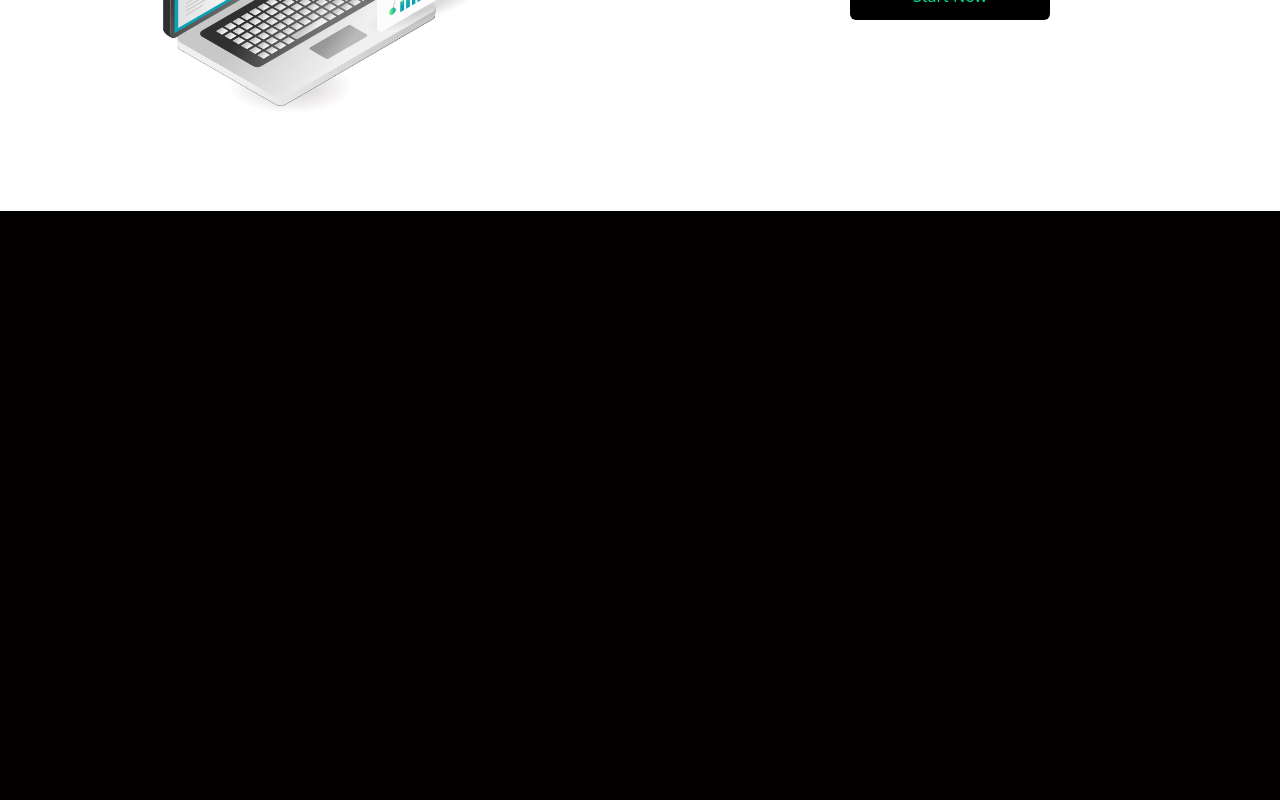
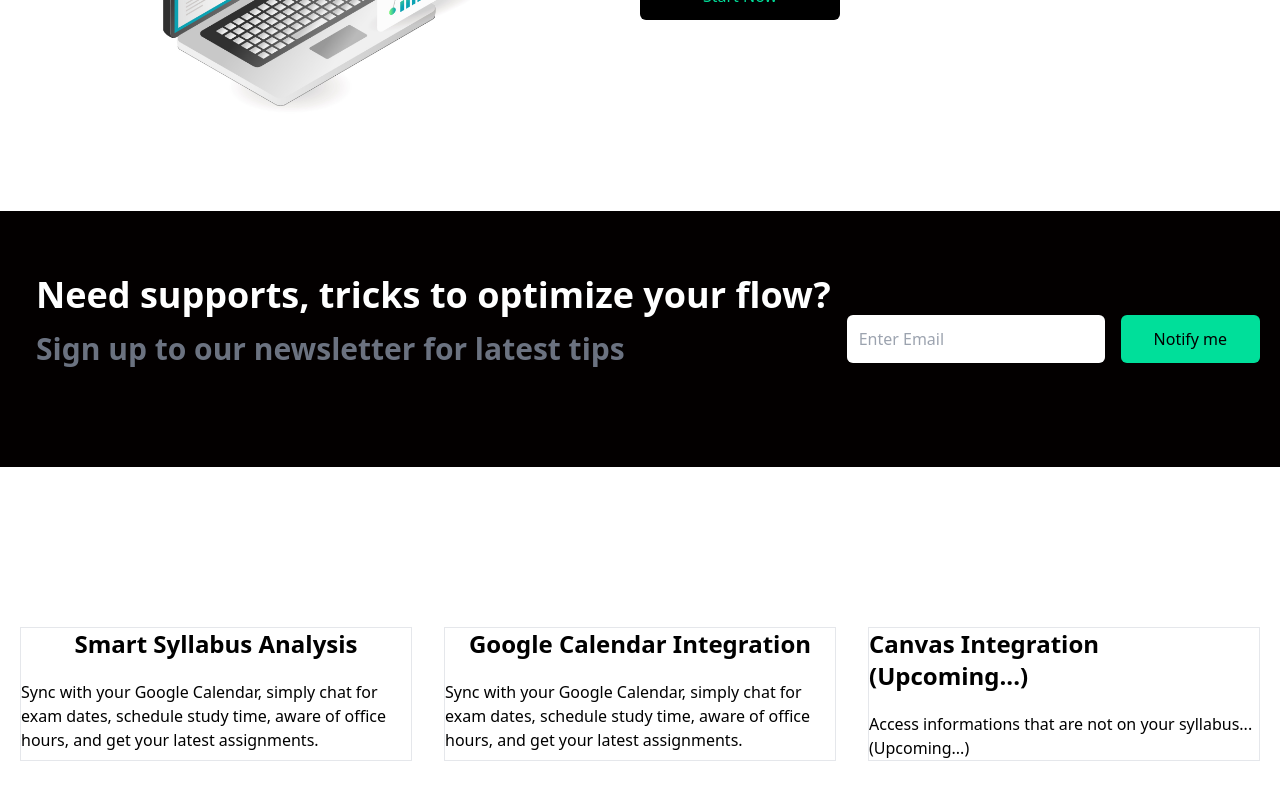
Before and after one commit to mnhng1/ReCal-, a React (Vite) app in the folder frontend/: page / in a window 1280 px wide. Shown: the part 1166-1966 px from the top of the page. Before the commit the page ends 1377 px from the top, so only its background shows below. Built offline with nearby package versions, Linux system fonts and the light colour scheme.

Commit message:
Adding newsletter, cards component and finish mvp for frontend.

```diff
--- a/frontend/src/App.jsx
+++ b/frontend/src/App.jsx
@@ -3,6 +3,8 @@ import './App.css'
 import Hero from './components/Hero'
 import Navbar from './components/Navbar'
 import Analytics from './components/Analytics'
+import Newsletter from './components/Newsletter'
+import Cards from './components/Cards'
 
 function App() {
 
@@ -12,6 +14,8 @@ function App() {
       <Navbar/>
       <Hero/>
       <Analytics/>
+      <Newsletter/>
+      <Cards/>
     </div>
   )
 }
--- a/frontend/src/components/Analytics.jsx
+++ b/frontend/src/components/Analytics.jsx
@@ -11,7 +11,7 @@ export default function Analytics() {
                 <p>
                 Lorem ipsum dolor sit amet, consectetur adipiscing elit. Sed do eiusmod tempor incididunt ut labore et dolore magna aliqua. Ut enim ad minim veniam, quis nostrud exercitation ullamco laboris nisi ut aliquip ex ea commodo consequat.
                 </p>
-                <button className = " bg-black text-[#00df9a] bg-[#00df9a] w-[200px] rounded-md font-medium my-6 mx-auto py-3"> Start Now</button>
+                <button className = " bg-black text-[#00df9a] bg-[#00df9a] w-[200px] rounded-md font-medium my-6 mx-auto py-3 md:mx-0" > Start Now</button>
             </div>
         </div>
     </div>
--- /dev/null
+++ b/frontend/src/components/Cards.jsx
@@ -0,0 +1,25 @@
+import React from 'react';
+
+const Cards = () => {
+  return (
+    <div className='w-full py-[10rem] px-4 bg-white'>
+      <div className = 'max-w-[1240px] mx-auto grid md:grid-cols-3 gap-8'>
+      <div className='w-full border flex flex-col items-center gap-5'>
+            <h1 className='font-bold text-2xl'>Smart Syllabus Analysis</h1>
+            <p> Sync with your Google Calendar, simply chat for exam dates, schedule study time, aware of office hours, and get your latest assignments. </p>
+        </div>
+        <div className='w-full border flex flex-col items-center gap-5'>
+            <h1 className='font-bold text-2xl'>Google Calendar Integration</h1>
+            <p> Sync with your Google Calendar, simply chat for exam dates, schedule study time, aware of office hours, and get your latest assignments. </p>
+        </div>
+        <div className='w-full border flex flex-col items-center gap-5'>
+            <h1 className='font-bold text-2xl'>Canvas Integration (Upcoming...) </h1>
+            <p> Access informations that are not on your syllabus...(Upcoming...)</p>
+        </div>
+
+       </div>
+    </div>
+  );
+};
+
+export default Cards;
--- /dev/null
+++ b/frontend/src/components/Newsletter.jsx
@@ -0,0 +1,23 @@
+import React from 'react';
+
+const Newsletter = () => {
+  return (
+    <div className='w-full py-16 text-white'>
+        <div className='max-w-[1240px] mx-auto grid lg:grid-cols-3'>
+            <div className='lg:col-span-2'>
+                <h1 className='md:text-4xl sm:text-2xl text-xl font-bold md:pl-4 pl-2 '>Need supports, tricks to optimize your flow?</h1>
+                <p className='md:text-3xl sm:text-xl text-l font-bold md:pl-4 pl-2 text-gray-500 my-4'>Sign up to our newsletter for latest tips </p>
+            </div>
+            <div className='my-4 '>
+                   <div className='flex sm:flex-row flex-col items-center justify-between w-full ' >
+                     <input className='p-3 flex w-full rounded-md text-black ' type="email" name="" id="" placeholder='Enter Email' />
+                    <button className='" text-black bg-[#00df9a] w-[200px] rounded-md font-medium my-6  py-3 px-6 ml-4 '>Notify me</button>
+                </div>
+             </div>
+        </div>
+
+    </div>
+  );
+};
+
+export default Newsletter;
```
